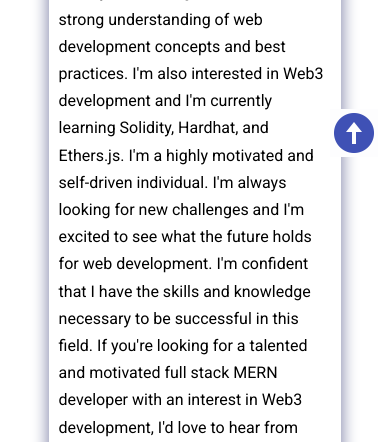
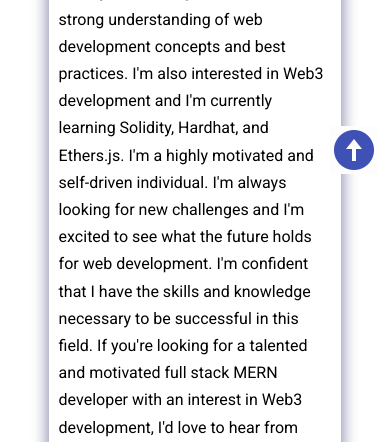
Before and after one commit to Que5/Personal-Website, a plain HTML site: page index.html in a window 390 px wide. Shown: the part 658-1100 px from the top of the page. Drawn offline with nearby package versions, Linux system fonts and the light colour scheme.

Commit message:
scroll up thing has been moved a bit lower on the pone screen

```diff
--- a/assets/css/styles.css
+++ b/assets/css/styles.css
@@ -412,7 +412,7 @@ footer {
   .scroll-up {
     position: fixed;
     right: 3%;
-    bottom: 3%;
+    bottom: 1%;
     cursor: pointer;
   }
 
```
